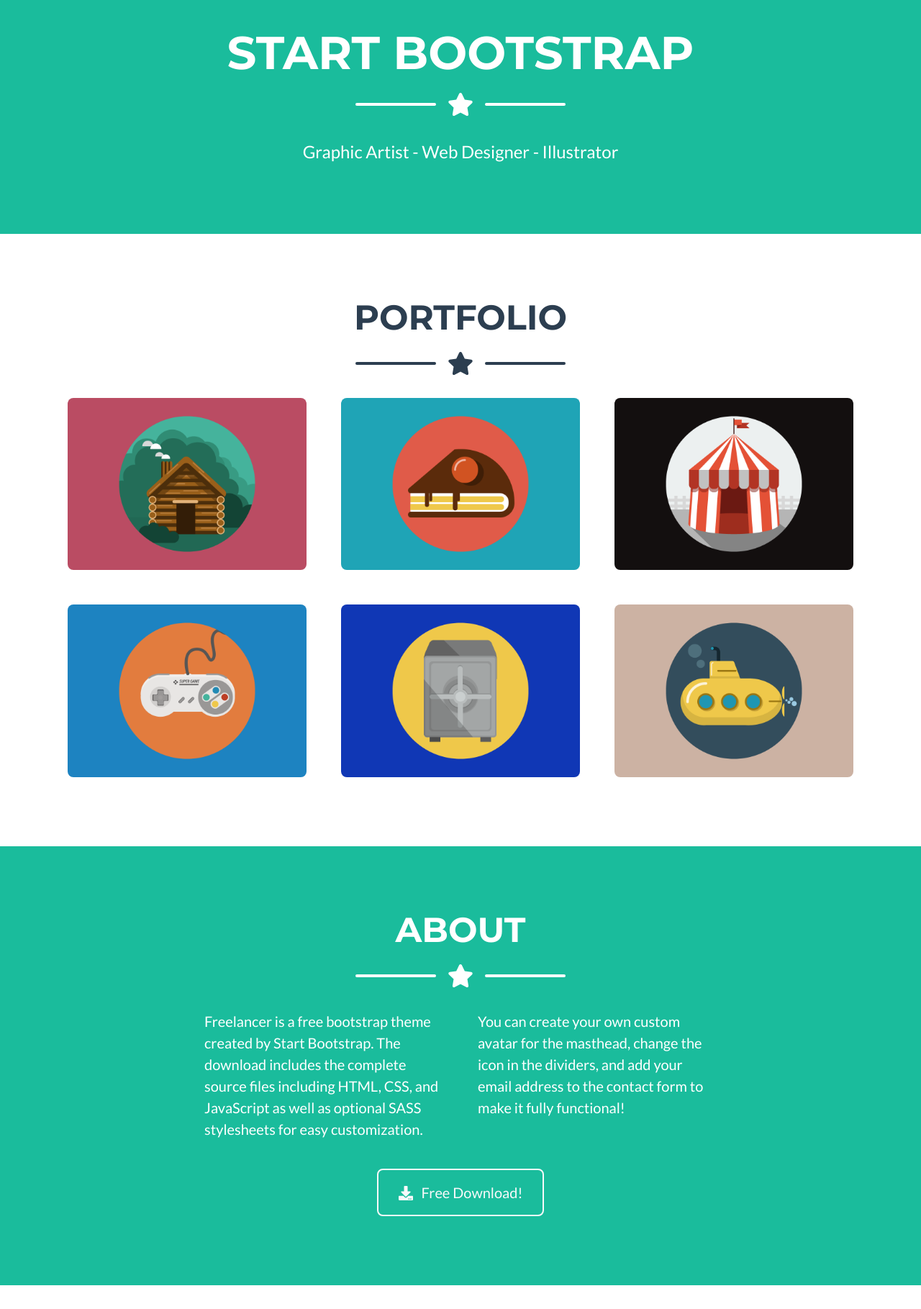
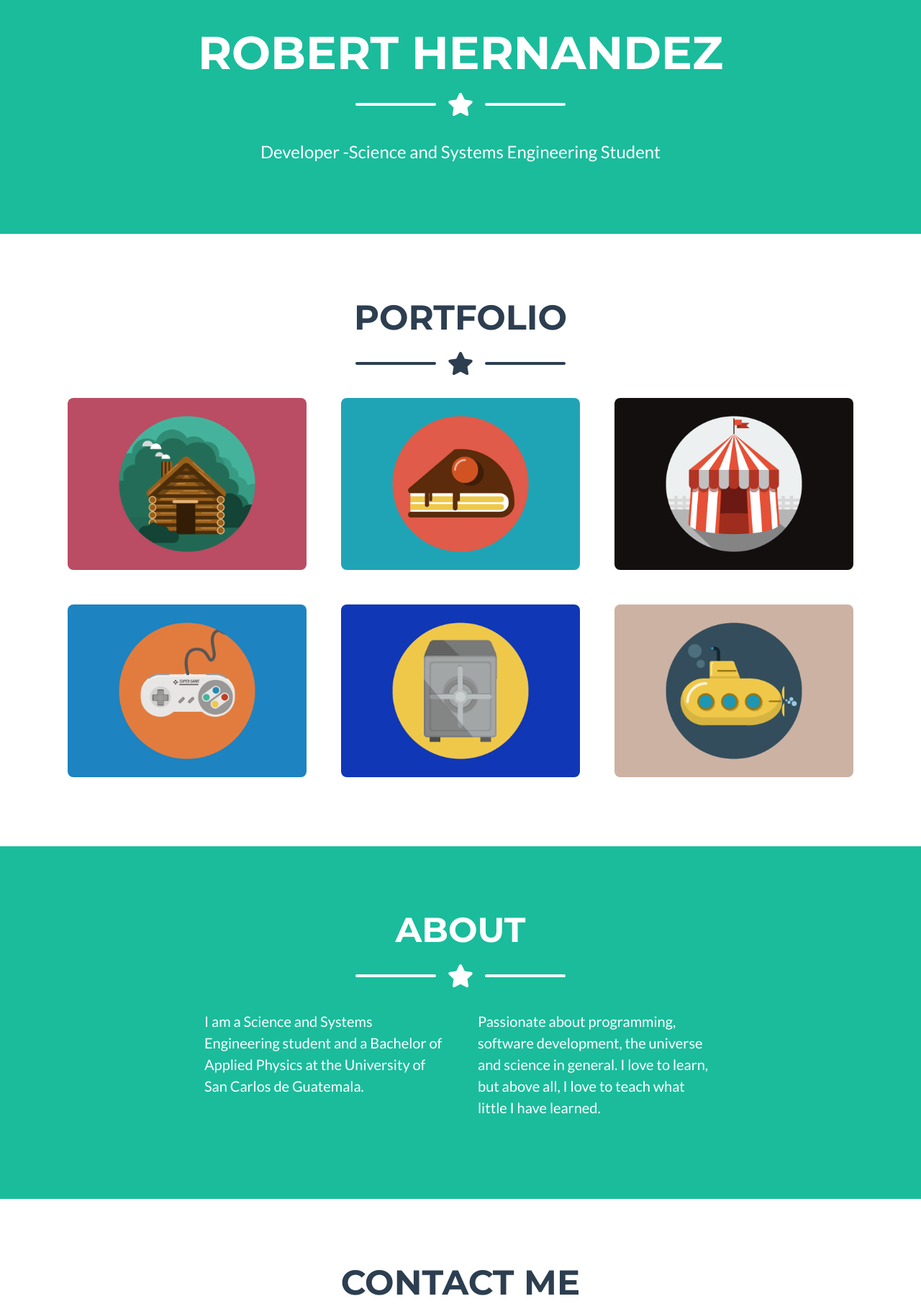
Before and after one commit to RoberttHernan/RoberttHernan.github.io, a plain HTML site: page index.html in a window 1280 px wide. Shown: the part 458-2277 px from the top of the page at 72% size. Drawn offline with nearby package versions, Linux system fonts and the light colour scheme.

Commit message:
Update index.html
Actualizacion de Pagina

```diff
--- a/index.html
+++ b/index.html
@@ -20,7 +20,7 @@
         <!-- Navigation-->
         <nav class="navbar navbar-expand-lg bg-secondary text-uppercase fixed-top" id="mainNav">
             <div class="container">
-                <a class="navbar-brand js-scroll-trigger" href="#page-top">Start Bootstrap</a>
+                <a class="navbar-brand js-scroll-trigger" href="#page-top">Repository</a>
                 <button class="navbar-toggler navbar-toggler-right text-uppercase font-weight-bold bg-primary text-white rounded" type="button" data-toggle="collapse" data-target="#navbarResponsive" aria-controls="navbarResponsive" aria-expanded="false" aria-label="Toggle navigation">
                     Menu
                     <i class="fas fa-bars"></i>
@@ -40,7 +40,7 @@
                 <!-- Masthead Avatar Image-->
                 <img class="masthead-avatar mb-5" src="assets/img/avataaars.svg" alt="" />
                 <!-- Masthead Heading-->
-                <h1 class="masthead-heading text-uppercase mb-0">Start Bootstrap</h1>
+                <h1 class="masthead-heading text-uppercase mb-0">Robert Hernandez</h1>
                 <!-- Icon Divider-->
                 <div class="divider-custom divider-light">
                     <div class="divider-custom-line"></div>
@@ -48,7 +48,7 @@
                     <div class="divider-custom-line"></div>
                 </div>
                 <!-- Masthead Subheading-->
-                <p class="masthead-subheading font-weight-light mb-0">Graphic Artist - Web Designer - Illustrator</p>
+                <p class="masthead-subheading font-weight-light mb-0">Developer -Science and Systems Engineering Student</p>
             </div>
         </header>
         <!-- Portfolio Section-->
@@ -134,16 +134,11 @@
                 </div>
                 <!-- About Section Content-->
                 <div class="row">
-                    <div class="col-lg-4 ml-auto"><p class="lead">Freelancer is a free bootstrap theme created by Start Bootstrap. The download includes the complete source files including HTML, CSS, and JavaScript as well as optional SASS stylesheets for easy customization.</p></div>
-                    <div class="col-lg-4 mr-auto"><p class="lead">You can create your own custom avatar for the masthead, change the icon in the dividers, and add your email address to the contact form to make it fully functional!</p></div>
+                    <div class="col-lg-4 ml-auto"><p class="lead">I am a Science and Systems Engineering student and a Bachelor of Applied Physics at the University of San Carlos de Guatemala. </p></div>
+                    <div class="col-lg-4 mr-auto"><p class="lead">Passionate about programming, software development, the universe and science in general. I love to learn, but above all, I love to teach what little I have learned.</p></div>
                 </div>
                 <!-- About Section Button-->
-                <div class="text-center mt-4">
-                    <a class="btn btn-xl btn-outline-light" href="https://startbootstrap.com/themes/freelancer/">
-                        <i class="fas fa-download mr-2"></i>
-                        Free Download!
-                    </a>
-                </div>
+
             </div>
         </section>
         <!-- Contact Section-->
```
